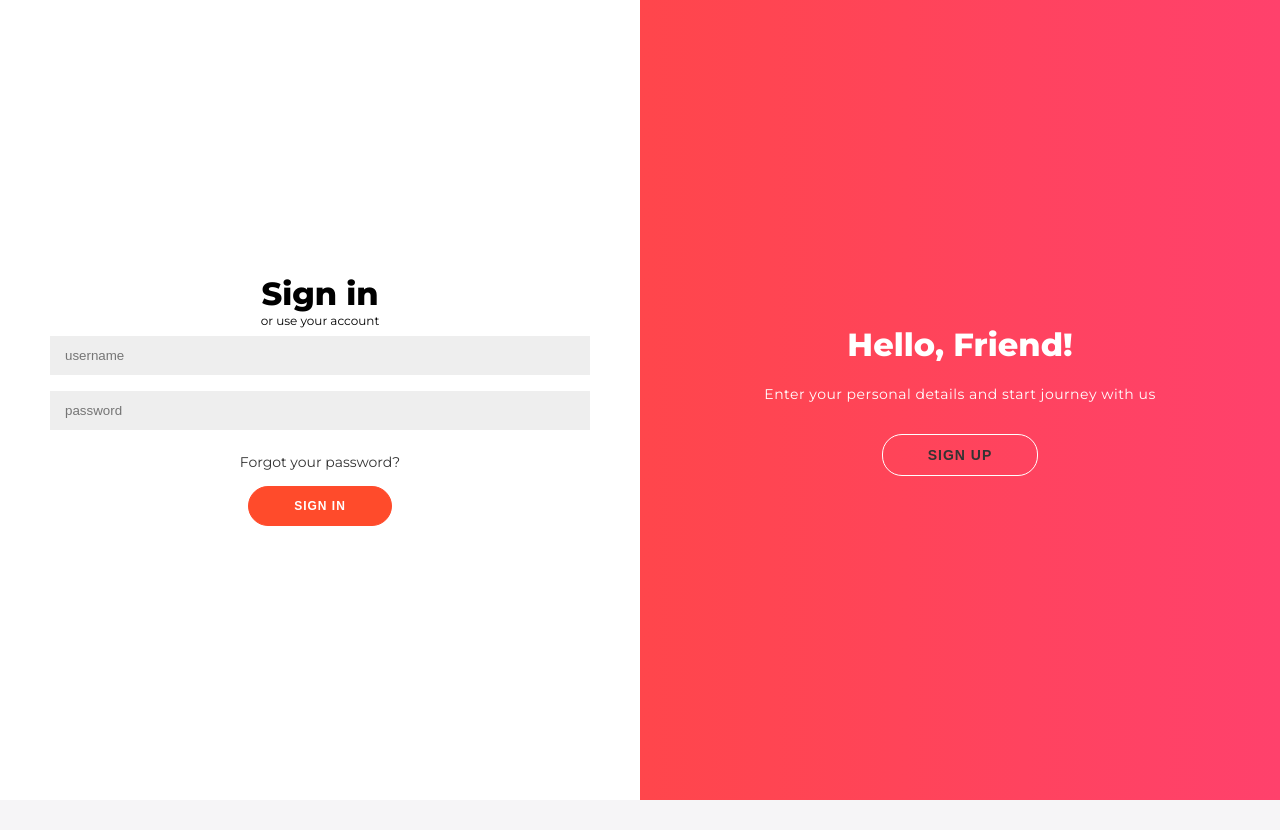
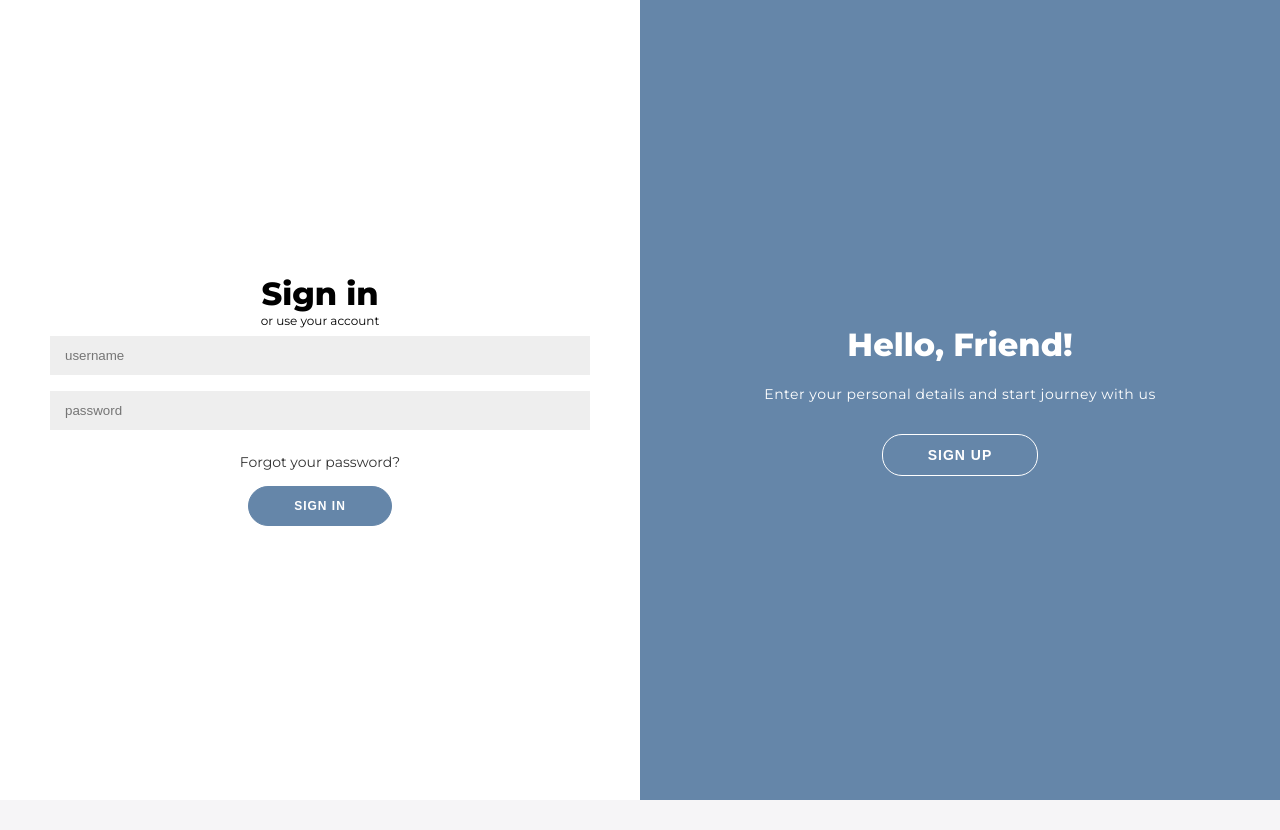
Before and after one commit to souvikmath/CAC2--Django_Elearning, a Django app: page /login in a window 1280 px wide. Run offline with Django 4.2, Linux system fonts and the light colour scheme.

Commit message:
Change few colors

```diff
--- a/static/css/aboutUs.css
+++ b/static/css/aboutUs.css
@@ -4,6 +4,7 @@
   padding: 0;
   box-sizing: border-box;
   font-family: 'Poppins',sans-serif;
+  color: #fff;
 }
 ::selection{
   color: #000;
@@ -124,6 +125,7 @@ body {
     /*margin: 20px;*/
     background-color: #6586a9;
     margin-bottom:50px ;
+    color: #fff;
 }
 
 h1 {
--- a/static/css/login.css
+++ b/static/css/login.css
@@ -46,8 +46,8 @@ a {
 
 button {
 	border-radius: 20px;
-	border: 1px solid #FF4B2B;
-	background-color: #FF4B2B;
+	border: 1px solid #6586a9;
+	background-color: #6586a9;
 	color: #FFFFFF;
 	font-size: 12px;
 	font-weight: bold;
@@ -168,9 +168,9 @@ select {
 }
 
 .overlay {
-	background: #FF416C;
-	background: -webkit-linear-gradient(to right, #FF4B2B, #FF416C);
-	background: linear-gradient(to right, #FF4B2B, #FF416C);
+	background: #6586a9;
+	background: -webkit-linear-gradient(to right, #6586a9, #6586a9);
+	background: linear-gradient(to right, #6586a9, #6586a9);
 	background-repeat: no-repeat;
 	background-size: cover;
 	background-position: 0 0;
--- a/templates/login.html
+++ b/templates/login.html
@@ -33,7 +33,7 @@
     <div class="overlay-panel overlay-right">
       <h1>Hello, Friend!</h1>
       <p>Enter your personal details and start journey with us</p>
-      <button class="ghost" id="signUp"><a href="{% url 'home' %}">Sign Up</a></button>
+      <button class="ghost" id="signUp"><a href="{% url 'home' %}" style="color:#ffff">Sign Up</a></button>
     </div>
   </div>
 </div>
```
